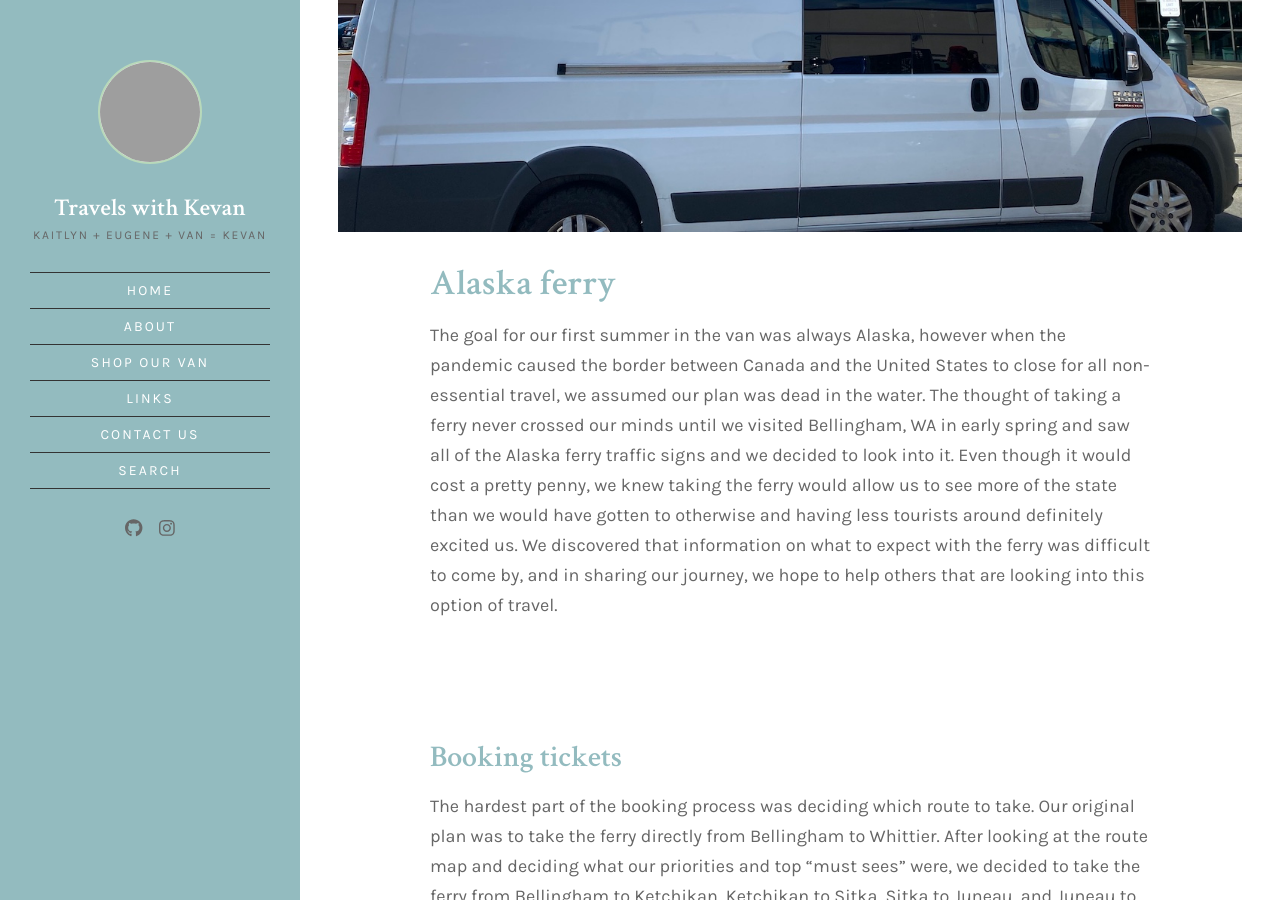
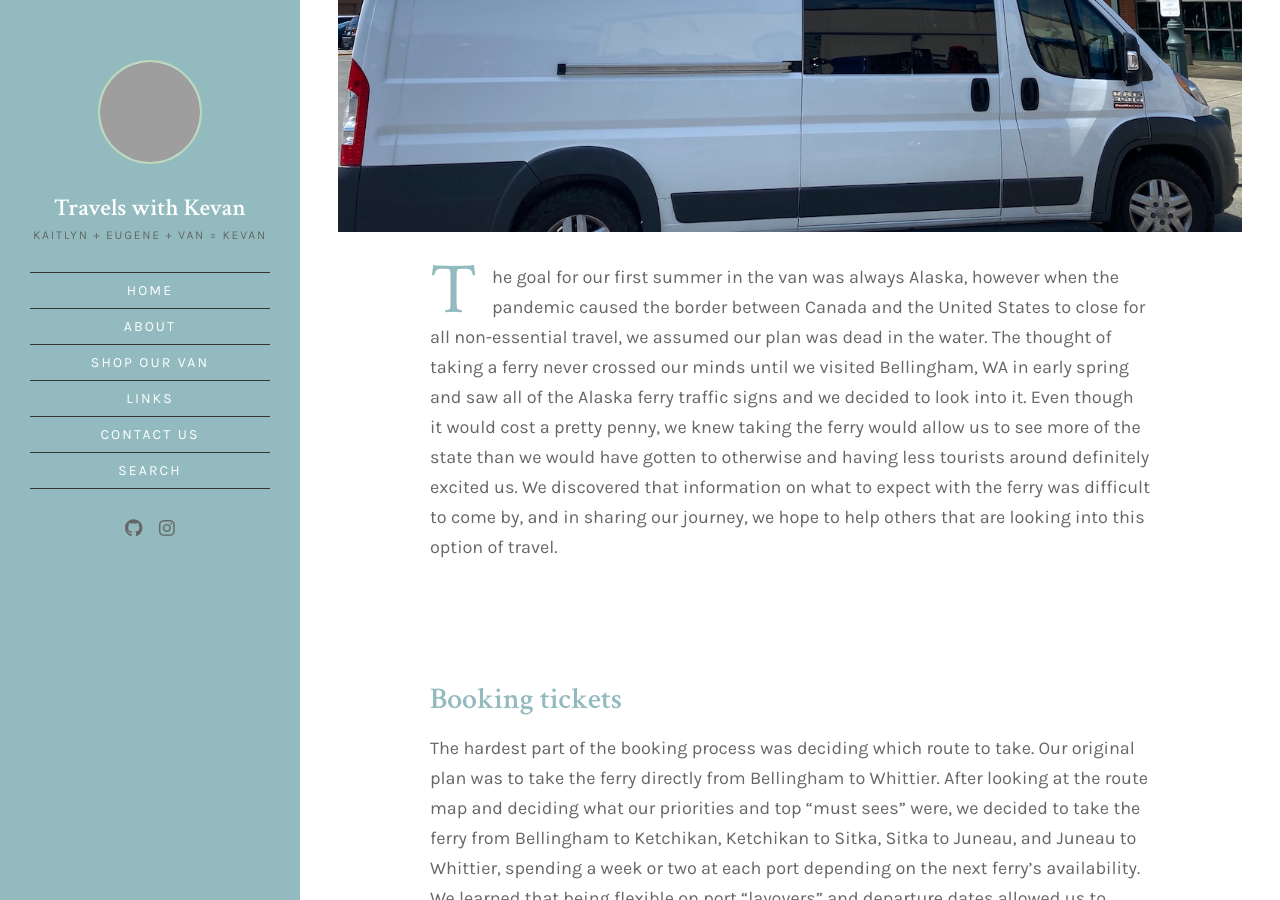
Before and after one commit to kevanaster/TravelsWithKevan-site, a Jekyll site: the page built from _posts/2021-01-07-Alaska-Ferry-pt1.md, in a window 1280 px wide and 900 px high, scrolled down 523 px, cut to the strip 0-900 px from the top of the window. Built offline with Jekyll 4.4.1, drawn with Linux system fonts in a browser that asks for light colours; a script that is not in the unit is left out; comment, search, counter and statistics services are not loaded; grey boxes are pictures that could not be loaded.

Commit message:
remove header from alaska ferry post so it reads better in preview

```diff
--- a/_posts/2021-01-07-Alaska-Ferry-pt1.md
+++ b/_posts/2021-01-07-Alaska-Ferry-pt1.md
@@ -8,8 +8,6 @@ featured_image_thumbnail:
 featured_image: assets/images/posts/2021/2021-01-07-001.jpg
 featured: true
 ---
-
-## Alaska ferry
 
 The goal for our first summer in the van was always Alaska, however when the pandemic caused the border between Canada and the United States to close for all non-essential travel, we assumed our plan was dead in the water. The thought of taking  a ferry never crossed our minds until we visited Bellingham, WA in early spring and saw all of the Alaska ferry traffic signs and we decided to look into it. Even though it would cost a pretty penny, we knew taking the ferry would allow us to see more of the state than we would have gotten to otherwise and having less tourists around definitely excited us. We discovered that information on what to expect with the ferry was difficult to come by, and in sharing our journey, we hope to help others that are looking into this option of travel.
 
```
